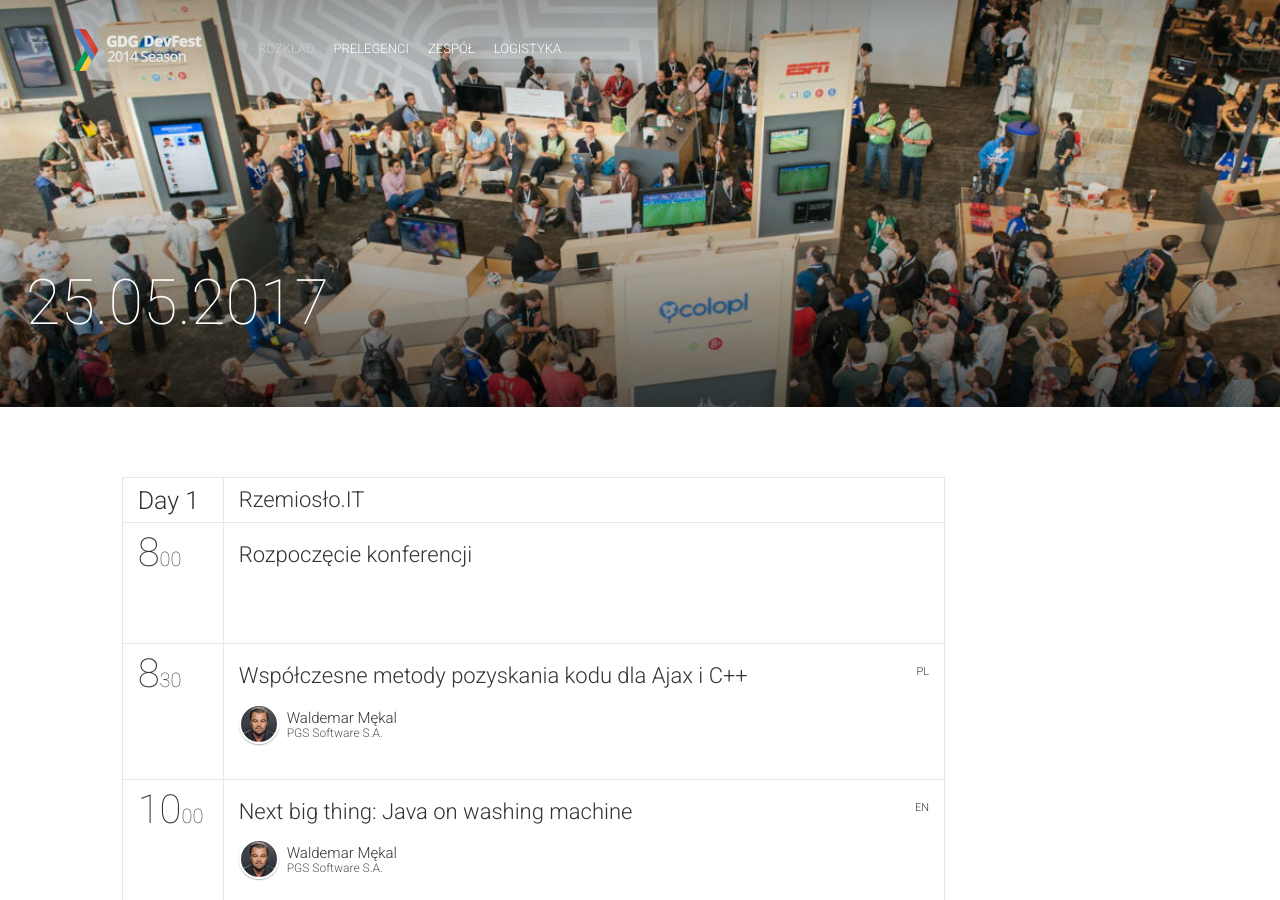
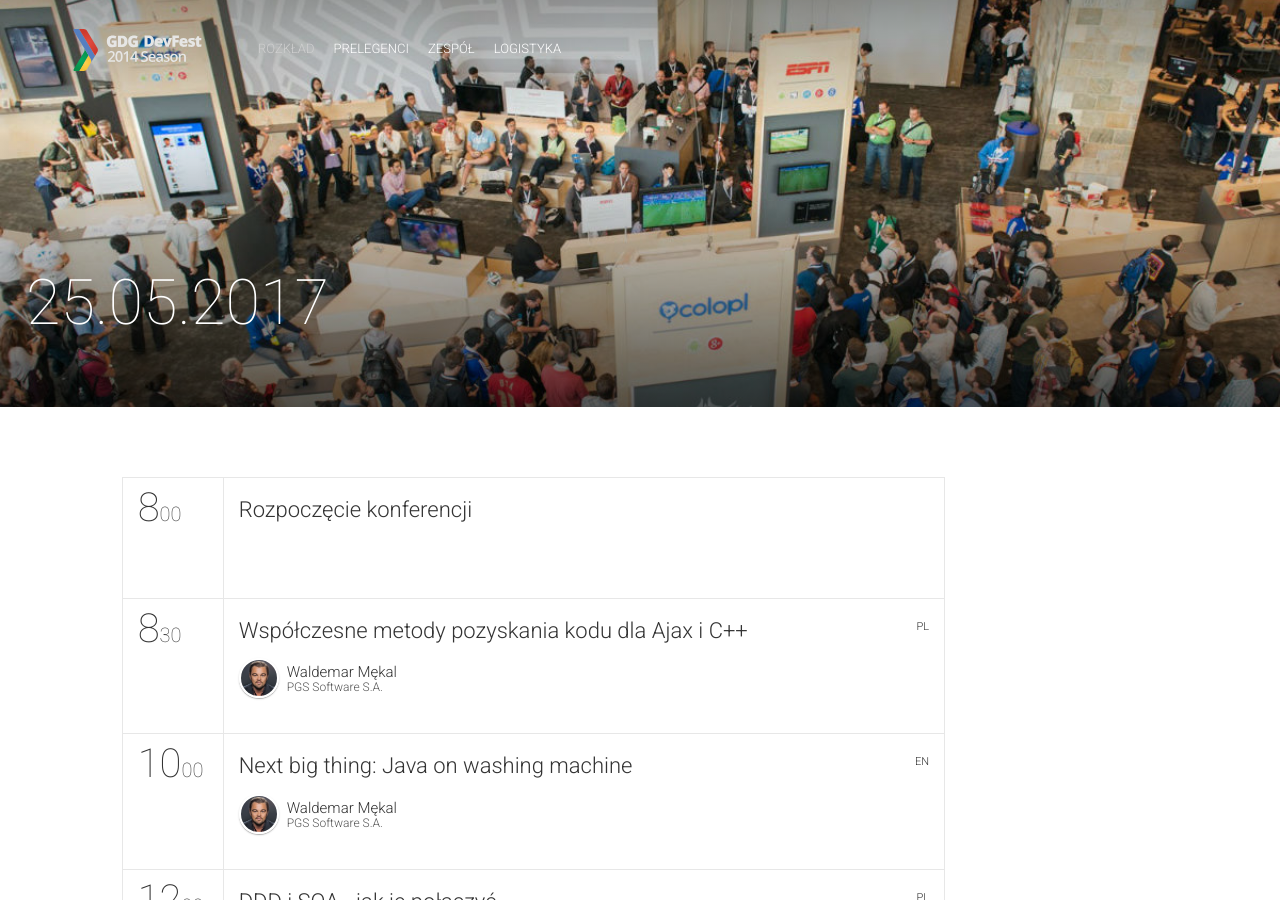
Before and after one commit to rzemioslo-it/rzemioslo-it.github.io, a Jekyll site: the page built from schedule.html, in a window 1280 px wide and 900 px high. Built offline with Jekyll 4.4.1, drawn with Linux system fonts in a browser that asks for light colours; nearby versions of some CDN libraries; comment, search, counter and statistics services are not loaded.

Commit message:
Schedule without track name and day

```diff
--- a/_data/schedule.yml
+++ b/_data/schedule.yml
@@ -2,7 +2,7 @@
   date: "2017-05-27"
   dateReadable: ""
   tracks:
-    - {title: "Rzemiosło.IT", color: "#90be4e"}
+    - {title: "", color: "#90be4e"}
   timeslots:
     - {
     	startTime: "8:00",
--- a/_includes/schedule.html
+++ b/_includes/schedule.html
@@ -4,7 +4,7 @@
         {% for day in site.data.schedule %}
         <div class="schedule-table col-lg-8 col-md-10 col-md-offset-1">
             <h4 class="schedule-table-heading">{{ day.dateReadable }}</h4>
-            <div class="timeslot track-header stick-header">
+            <!-- <div class="timeslot track-header stick-header">
                 <div class="track-header-label">Day {{ forloop.index }}</div>
                 <div class="timeslot-elements flexbox-wrapper">
                     {% for track in day.tracks %}
@@ -17,7 +17,7 @@
                         <h5 class="slot-detail track-header-title"></h5>
                     </div>
                 </div>
-            </div>
+            </div> -->
             {% for timeslot in day.timeslots %}
             <div class="timeslot" itemtype="http://schema.org/subEvent">
                 <div class="timeslot-label">
```
